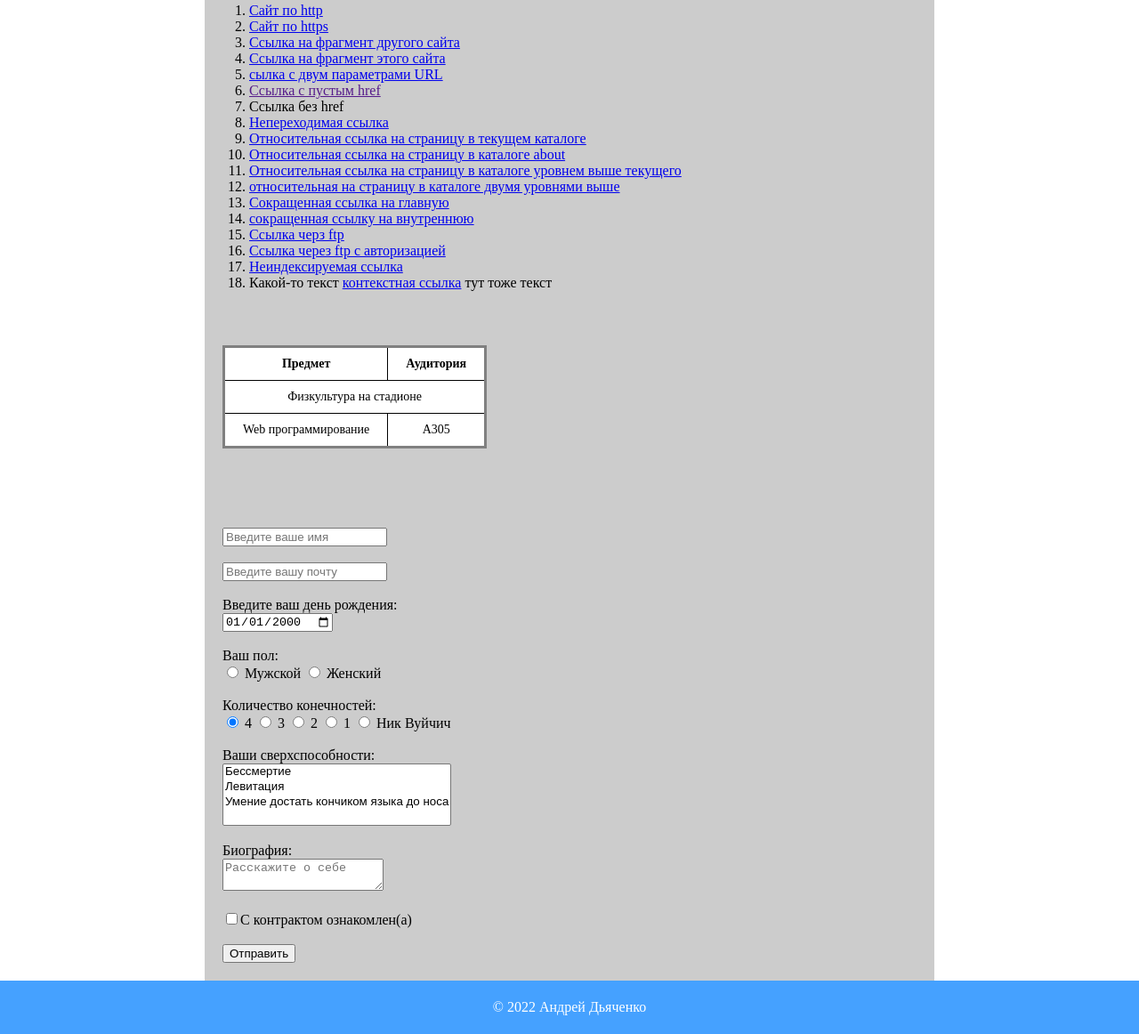
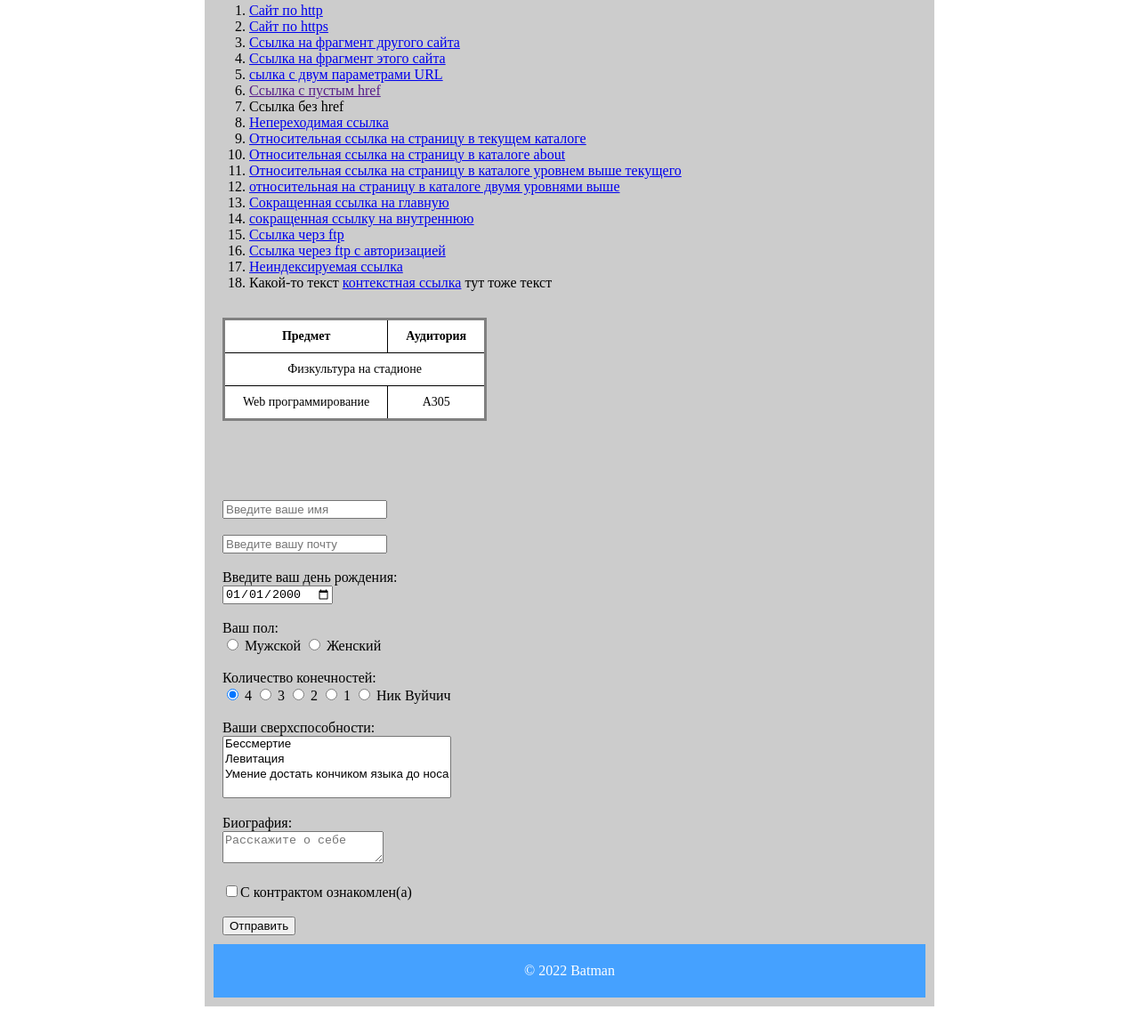
Before and after one commit to timxx21/timxx22.github.io, a plain HTML site: page index.html in a window 1280 px wide. Shown: the part 241-1403 px from the top of the page at 89% size. After the commit the page ends 1372 px from the top, so only its background shows below. Drawn offline with Linux system fonts and the light colour scheme.

Commit message:
Update index.html

```diff
--- a/index.html
+++ b/index.html
@@ -7,14 +7,14 @@
 	<link rel="stylesheet" href="style.css"> </head>
 
 <body style="margin:0;">
-	<div class="div1" style="width:100%; background-color:#ccc; padding: 10px; height:120px;"> <img style="float:left; margin:10px; width:100px; height:100px;" src="https://c.tenor.com/CTpG8Qr1A_AAAAAd/rick-roll-rick-astley.gif" alt="Тут должен быть рикролл">
-		<div class="div2" style="background-color:#ddd; padding:10px;">Супер классный сайт</div>
+	<div class="div1"><img style="float:left; margin:10px; width:100px; height:100px;" src="https://c.tenor.com/CTpG8Qr1A_AAAAAd/rick-roll-rick-astley.gif" alt="Тут должен быть рикролл">
+		<div class="div2">Супер классный сайт</div>
 	</div>
-	<div class="div3" style="max-width:800px; background-color:#ccc; margin: 0 auto; margin-top:20px; padding:10px;"> <a href="#list">Cписок ссылок</a> &emsp; <a href="#tab">Таблица</a>&emsp; <a href="#forma">Форма</a> &emsp; </div>
+	<div class="div3"> <a href="#list">Cписок ссылок</a> &emsp; <a href="#tab">Таблица</a>&emsp; <a href="#forma">Форма</a> &emsp; </div>
 	<p>
 		<a id="list"></a>
 	</p>
-	<div class="div3" style="max-width:800px; background-color:#ccc; margin: 0 auto; margin-top:20px; padding:10px;">
+	<div class="div3">
 		<ol>
 			<li> <a href="http://example.com/" title="Сайт по http">Cайт по http</a> </li>
 			<li> <a href="https://example.com/" title="Сайт по https">Cайт по https</a> </li>
@@ -37,9 +37,8 @@
 		</ol>
 		<p>
 			<a id="tab"></a>
-		</p> <pre>
-</pre>
-		<div class="div3" style="max-width:800px; background-color:#ccc; margin: 0 auto; margin-top:20px; padding:10px;">
+		</p>
+		<div class="div3">
 			<table>
 				<tbody>
 					<tr>
@@ -60,7 +59,7 @@
 			<a id="forma"></a>
 		</p> <pre>
 </pre>
-		<div class="div3" style="max-width:800px; background-color:#ccc; margin: 0 auto; margin-top:20px; padding:10px;">
+		<div class="div3">
 			<form action="/" method="POST">
 				<br>
 				<label>
@@ -118,10 +117,10 @@
 				<br>
 				<input type="submit" value="Отправить" /> </form>
 		</div>
+		<footer>
+			<p>© 2022 Batman</p>
+		</footer>
 	</div>
-	<footer>
-		<p> © 2022 Андрей Дьяченко</p>
-	</footer>
 </body>
 
 </html>
```
